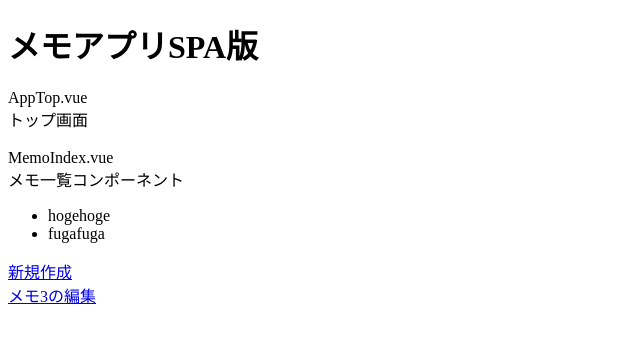
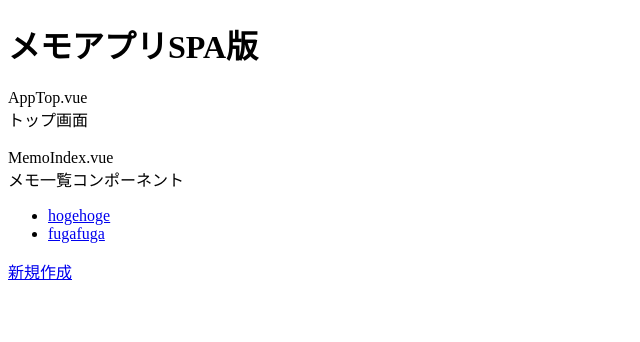
Before and after one commit to ogawa-tomo/memo-spa, a Vue app: page / in a window 1280 px wide. Shown: the top 342 px of the page, without its empty margins (0-640 px from the left). Built offline with nearby package versions, Linux system fonts and the light colour scheme.

Commit message:
メモをクリックすると編集ページに遷移する

```diff
--- a/src/components/MemoIndex.vue
+++ b/src/components/MemoIndex.vue
@@ -14,10 +14,11 @@ const memos = computed(() => {
   メモ一覧コンポーネント<br />
   <ul>
     <li v-for="memo in memos" :key="memo.id">
-      {{ memo.content }}
+      <RouterLink :to="{ name: 'MemoEdit', params: { id: memo.id } }">
+        {{ memo.content }}
+      </RouterLink>
     </li>
   </ul>
 
   <RouterLink :to="{ name: 'MemoNew' }">新規作成</RouterLink><br />
-  <RouterLink :to="{ name: 'MemoEdit', params: { id: 3 } }">メモ3の編集</RouterLink><br />
 </template>
```
